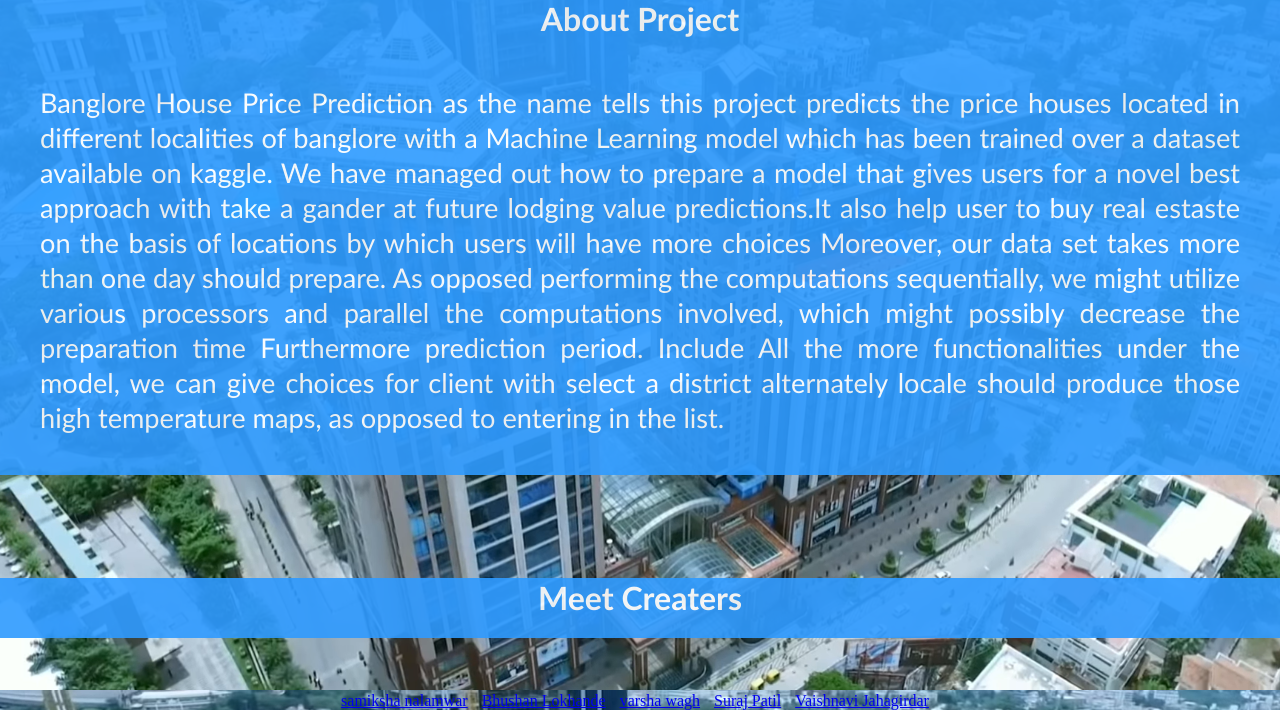
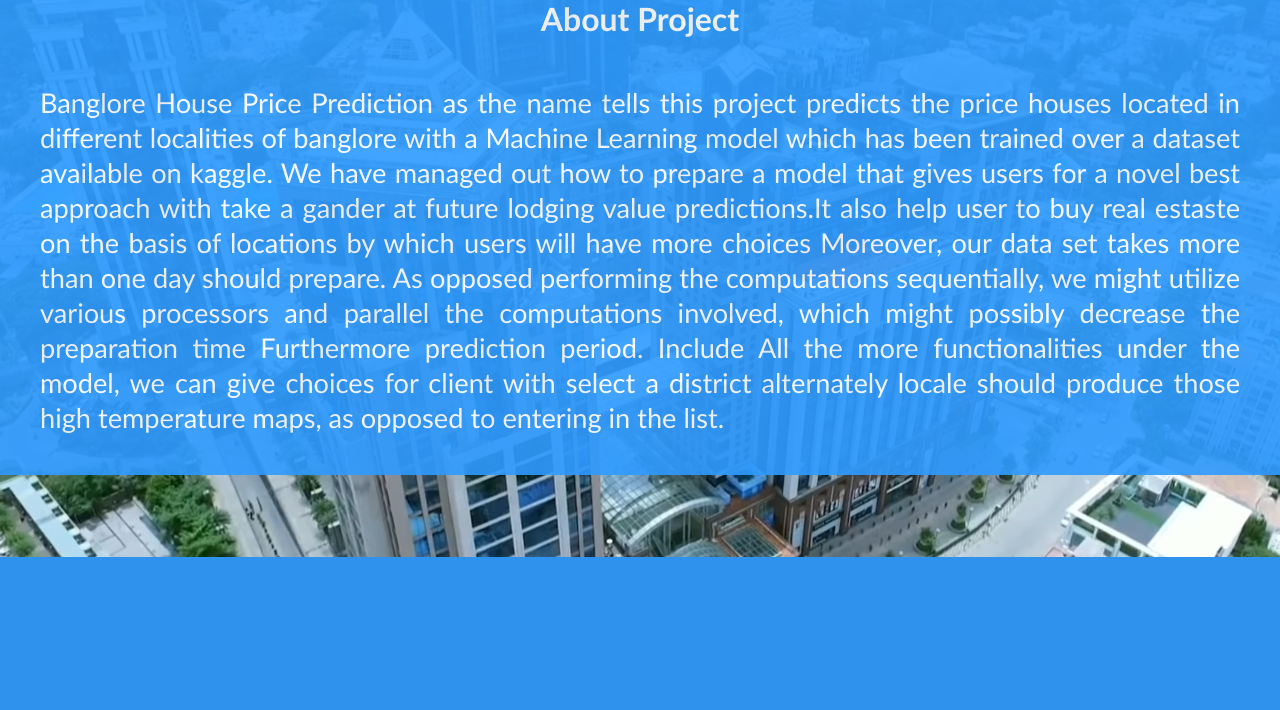
Before and after one commit to iambhushan6/Banglore_house_price_prediction, a Flask app: page / in a window 1280 px wide. Shown: the part 910-1620 px from the top of the page. After the commit the page ends 1467 px from the top, so only its background shows below. Run offline with Flask 2, Linux system fonts and the light colour scheme; parts of the project's set-up code (start-up, migrations or seed data) failed here and were passed over; some libraries are stand-ins or nearby versions.

Commit message:
Update index.html

```diff
--- a/templates/index.html
+++ b/templates/index.html
@@ -5,8 +5,7 @@
     <meta name="viewport" content="width=device-width, initial-scale=1.0">
     <title>House Price Prediction</title>
     <link rel="stylesheet" href="/static/style.css">
-    <script src="https://platform.linkedin.com/badges/js/profile.js" async defer type="text/javascript"></script>
-    <link rel="icon" href="home.png"  type="image" sizes="16x16">
+    <link rel="icon" href="./home.png"  type="image" sizes="16x16">
     <style type="text/css">
         body{
         margin: 0;
@@ -97,34 +96,11 @@
 
 
 
-        <!-- LINKEDIN ACCOUNTS HERE -->
-        <div style="background-color:rgb(47, 155, 255); height: 60px; width: 100vw;opacity: 90%;">
-            <h1 style="text-align: center; color: rgb(255, 255, 255);font-family: 'Gill Sans', 'Gill Sans MT', Calibri, 'Trebuchet MS', sans-serif;"
-            >Meet Creaters</h1>
-        </div>
-        <br><br><br>
 
 
 
-        <div class="profile">
-
-            <!-- Samiksha-->
-            <div class="LI-profile-badge"  data-version="v1" data-size="medium" data-locale="en_US" data-type="vertical" data-theme="light" data-vanity="samiksha-nalamwar-6a889a1a3"><a class="LI-simple-link" href='https://in.linkedin.com/in/samiksha-nalamwar-6a889a1a3?trk=profile-badge'>samiksha nalamwar</a></div>
-
-            <!-- Bhushan -->
-            <div class="LI-profile-badge"  data-version="v1" data-size="medium" data-locale="en_US" data-type="vertical" data-theme="light" data-vanity="iambhushan"><a class="LI-simple-link" href='https://in.linkedin.com/in/connecttobhushan?trk=profile-badge'>Bhushan Lokhande</a></div>
-
-            <!-- Varsha -->
-            <div class="LI-profile-badge"  data-version="v1" data-size="medium" data-locale="en_US" data-type="vertical" data-theme="light" data-vanity="varsha-wagh-5057161a3"><a class="LI-simple-link" href='https://in.linkedin.com/in/varsha-wagh-5057161a3?trk=profile-badge'>varsha wagh</a></div>
-
-            <!-- Suraj -->
-            <div class="LI-profile-badge"  data-version="v1" data-size="medium" data-locale="en_US" data-type="vertical" data-theme="light" data-vanity="suraj-patil-1b4950153"><a class="LI-simple-link" href='https://in.linkedin.com/in/suraj-patil-1b4950153?trk=profile-badge'>Suraj Patil</a></div>
-
-            <!-- Vaishnavi -->
-            <div class="LI-profile-badge"  data-version="v1" data-size="medium" data-locale="en_US" data-type="vertical" data-theme="light" data-vanity="vaishnavi-jahagirdar-3514ab1b2"><a class="LI-simple-link" href='https://in.linkedin.com/in/vaishnavi-jahagirdar-3514ab1b2?trk=profile-badge'>Vaishnavi Jahagirdar</a></div>
 
 
-        </div>
 
 
 
```
